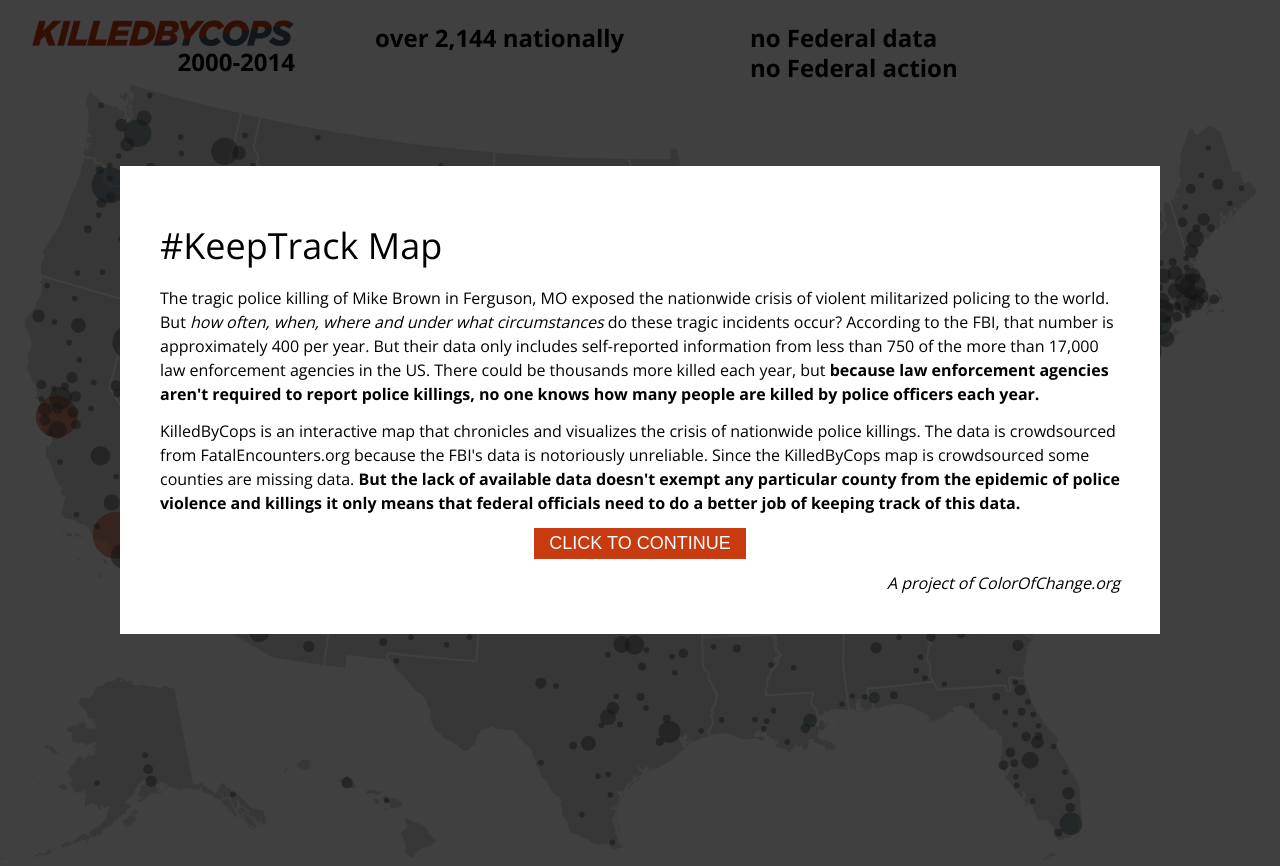
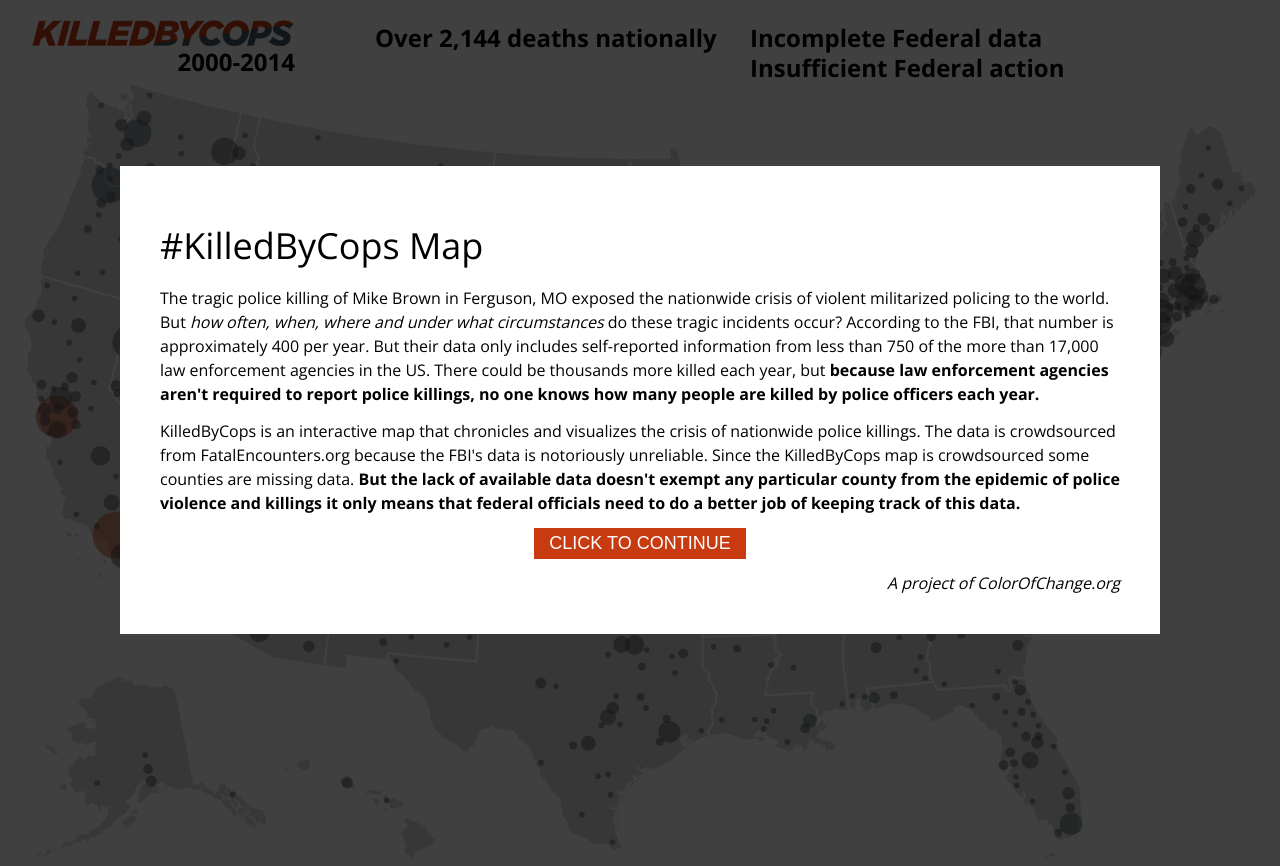
Before and after one commit to colorofchange/killedbycops, a Django app: template map/templates/map.html in a window 1280 px wide. Shown: the top 866 px of the page. Run offline with Django 3.2, Linux system fonts and the light colour scheme; the template is opened without the code that fills it, so the values that code supplies are empty; some libraries are stand-ins or nearby versions.

Commit message:
headline changes

```diff
--- a/map/templates/map.html
+++ b/map/templates/map.html
@@ -327,12 +327,12 @@ function initialData() {
     // show national numbers
     $('#data .title').html(dataTitle({
       name: "2000-2014",
-      killedbycops: {us: "over " + formatNumber(killedbycops.us.total)}
+      killedbycops: {us: formatNumber(killedbycops.us.total)}
     }));
   }
 
   //$('#data .stats').html('');
-  $('#action .federal').html('<h2>no Federal data</h2><h2>no Federal action</h2>');
+  $('#action .federal').html('<h2>Incomplete Federal data</h2><h2>Insufficient Federal action</h2>');
 }
 
 function updateData(d) {
@@ -534,7 +534,7 @@ $(document).ready(function() {
 
 {% verbatim %}
 <script type = "text/template" id="data-title">
-<h2><%= killedbycops.us %> nationally</h2>
+<h2>Over <%= killedbycops.us %> deaths nationally</h2>
 </script>
 
 <script type = "text/template" id="data-stats">
@@ -544,11 +544,11 @@ $(document).ready(function() {
 
 <script type = "text/template" id="data-action">
 <% if (typeof(doj) != "undefined") { %>
-  <h2>no Federal data</h2>
+  <h2>Incomplete Federal data</h2>
   <h2>Federal action <span class="doj"><a href="<%= doj.url %>" target="_blank"><%= doj.status %></a></span></h2>
 <% } else { %>
-  <h2>no Federal data</h2>
-  <h2>no Federal action</h2>
+  <h2>Incomplete Federal data</h2>
+  <h2>Insufficient Federal action</h2>
 <% } %>
 </script>
 
@@ -570,7 +570,7 @@ $(document).ready(function() {
 
 {%block content%}
 <div id="introduction" class="overlay">
-<h1>#KeepTrack Map</h1>
+<h1>#KilledByCops Map</h1>
 <p>
     The tragic police killing of Mike Brown in Ferguson, MO exposed the nationwide crisis of violent militarized policing to the world. But <em>how often, when, where and under what circumstances</em> do these tragic incidents occur? According to the FBI, that number is approximately 400 per year. But their data only includes self-reported information from less than 750 of the more than 17,000 law enforcement agencies in the US. There could be thousands more killed each year, but <b>because law enforcement agencies aren't required to report police killings, no one knows how many people are killed by police officers each year.</b>
 </p>
```
